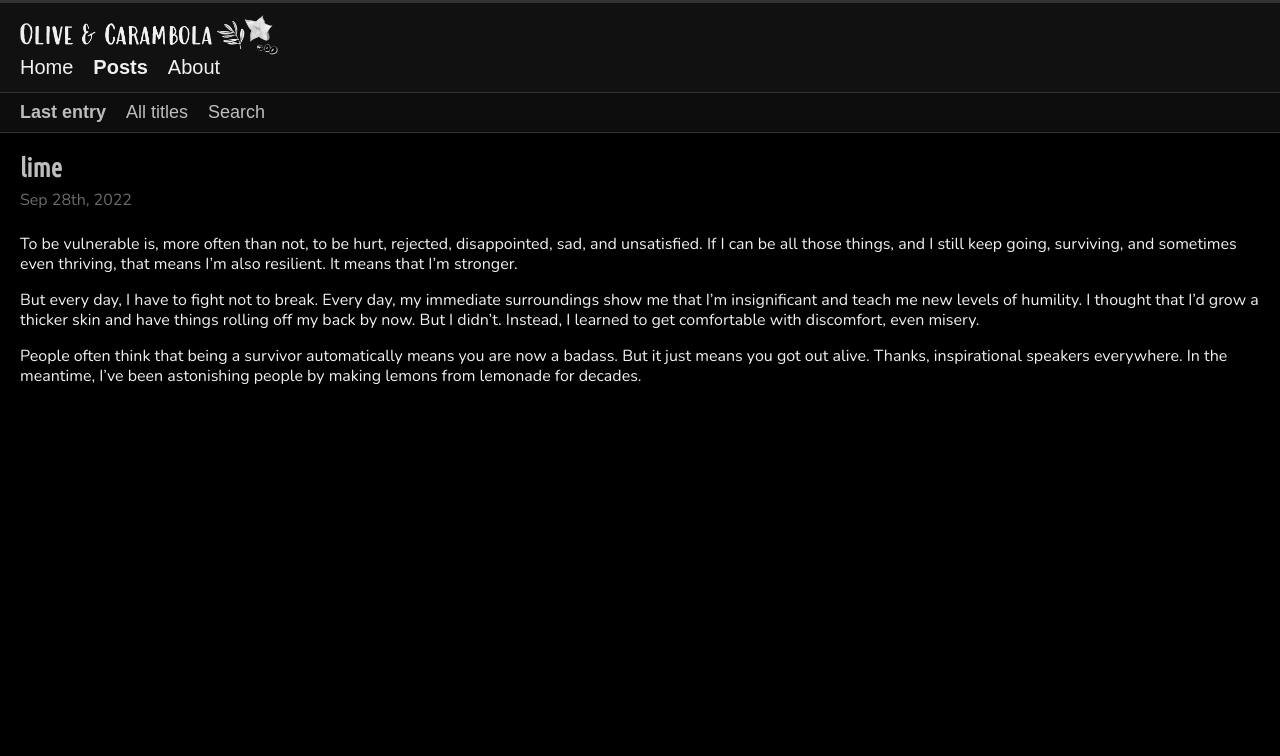
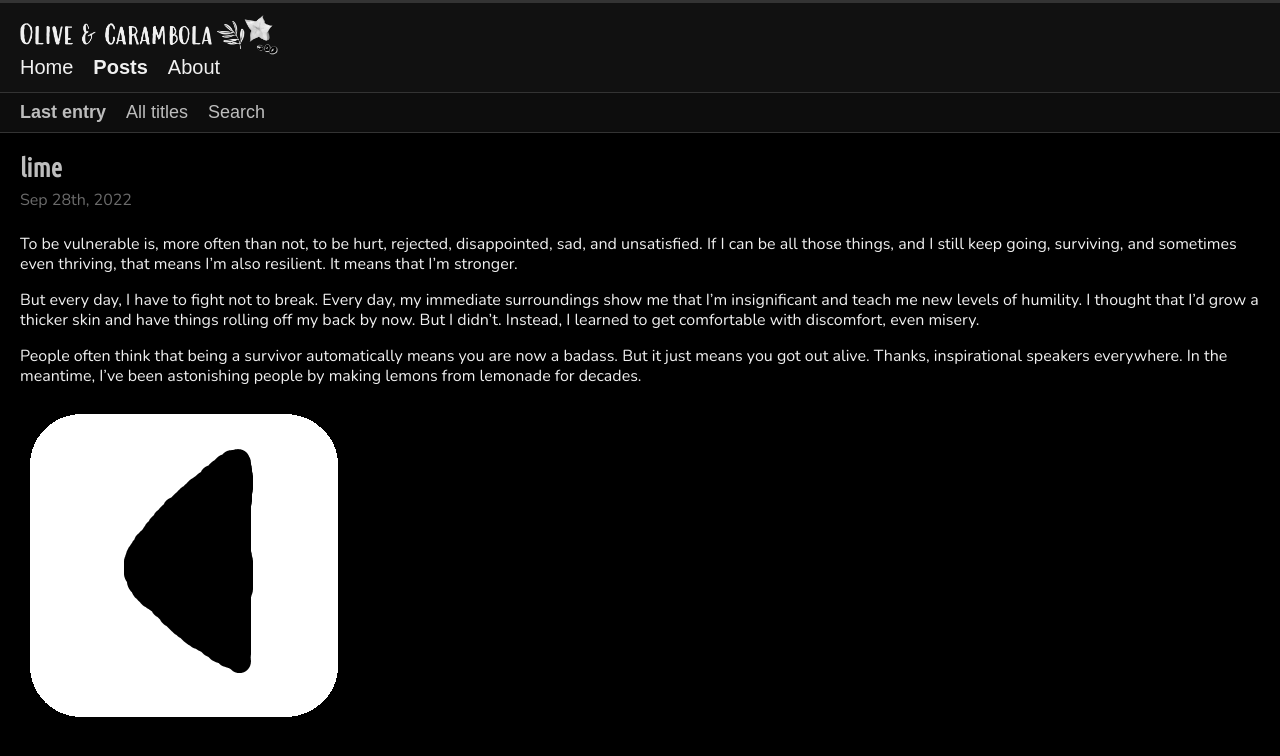
Before and after one commit to olivecarambola/logbook, a Jekyll site: the page built from post_last.md, in a window 1280 px wide. Shown: the top 756 px of the page. Built offline with Jekyll 4.4.1, drawn with Linux system fonts in a browser that asks for light colours; some web fonts are replaced.

Commit message:
Update lastpost.html

```diff
--- a/_layouts/lastpost.html
+++ b/_layouts/lastpost.html
@@ -48,6 +48,37 @@
             <div class="post-content">
               {{ post.content }}
             </div>
+
+            <nav class="post-navigation">
+              {% assign posts = site.posts %}
+              {% assign current_index = nil %}
+              {% assign current_post = posts.first %}
+
+              {% for p in posts %}
+                {% if p.url == current_post.url %}
+                  {% assign current_index = forloop.index0 %}
+                  {% break %}
+                {% endif %}
+              {% endfor %}
+
+              {% if current_index != nil %}
+                {% assign prev_index = current_index | minus: 1 %}
+                {% assign next_index = current_index | plus: 1 %}
+
+                {% if next_index < posts.size %}
+                  <a href="{{ posts[next_index].url | relative_url }}" class="nav-button newer">
+                    <img src="{{ '/assets/images/postnav_newer.png' | relative_url }}" alt="Newer Post">
+                  </a>
+                {% endif %}
+
+                {% if prev_index >= 0 %}
+                  <a href="{{ posts[prev_index].url | relative_url }}" class="nav-button older">
+                    <img src="{{ '/assets/images/postnav_older.png' | relative_url }}" alt="Older Post">
+                  </a>
+                {% endif %}
+              {% endif %}
+            </nav>
+
           </article>
         </section>
       </div>
```
